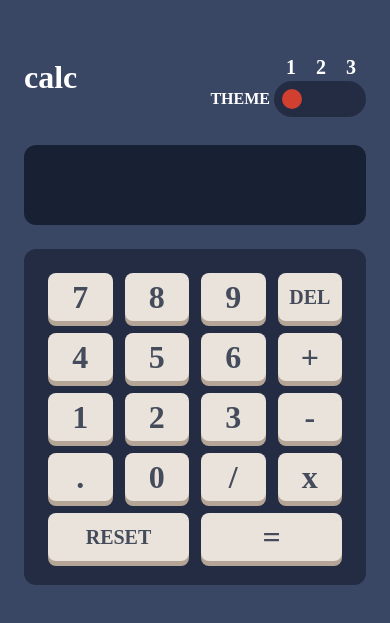
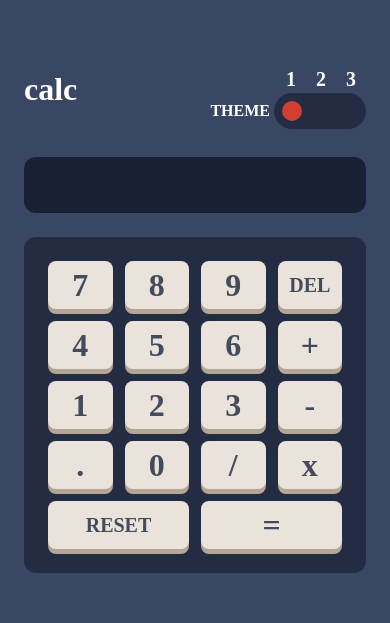
Before and after one commit to drew-chidi/calculator-cool, a React (Create React App) app: page / in a window 390 px wide. Shown: the part 103-726 px from the top of the page. Built offline with nearby package versions, Linux system fonts and the light colour scheme.

Commit message:
show memory on display

```diff
--- a/src/App.js
+++ b/src/App.js
@@ -59,7 +59,9 @@ function App() {
     setInput("");
     setOperator(e.target.name);
   };
-
+  console.log(memory);
+  console.log(operator);
+  console.log(input);
   // Equals
   const equalsHandler = () => {
     let value = computeHandler();
@@ -69,7 +71,7 @@ function App() {
     setOperator("");
   };
 
-  // Compute Handler
+  // Compute Handlers
   const computeHandler = () => {
     let result;
     let previousNumber = parseFloat(memory);
@@ -172,7 +174,41 @@ function App() {
         <section>
           <div className='flex flex-col w-full '>
             {/* Calculator Display */}
-            <label className='w-full'></label>
+            <div>
+              <label
+                className={`${
+                  theme === "2"
+                    ? "d-color2"
+                    : theme === "3"
+                    ? "d-color3"
+                    : "text-white"
+                } text-xs md:text-base flex w-full justify-end px-1`}
+              >
+                {memory}
+                {operator}
+              </label>
+
+              <input
+                disabled
+                type='text'
+                value={input}
+                className={`${
+                  theme === "2"
+                    ? "d-color2 s-bg2"
+                    : theme === "3"
+                    ? "d-color3 s-bg3"
+                    : "text-white s-bg1"
+                } sm:text-5xl text-3xl font-pop font-bold w-full h-14 sm:h-20 rounded-xl mb-6 text-right p-4 xs:p-6`}
+              />
+            </div>
+            {/* <label className='w-full'>
+              {" "}
+              <p className='text-right'>
+                {memory}
+                {operator}
+              </p>
+            </label>
+
             <input
               disabled
               type='text'
@@ -183,9 +219,8 @@ function App() {
                   : theme === "3"
                   ? "d-color3 s-bg3"
                   : "text-white s-bg1"
-              } text-5xl font-pop font-bold w-full h-20 rounded-xl mb-6 text-right p-4 xs:p-6`}
-            />
-
+              } sm:text-5xl text-3xl font-pop font-bold w-full h-14 sm:h-20 rounded-xl mb-6 text-right p-4 xs:p-6`}
+            /> */}
             {/* Keypad */}
             <div
               className={`${
```
